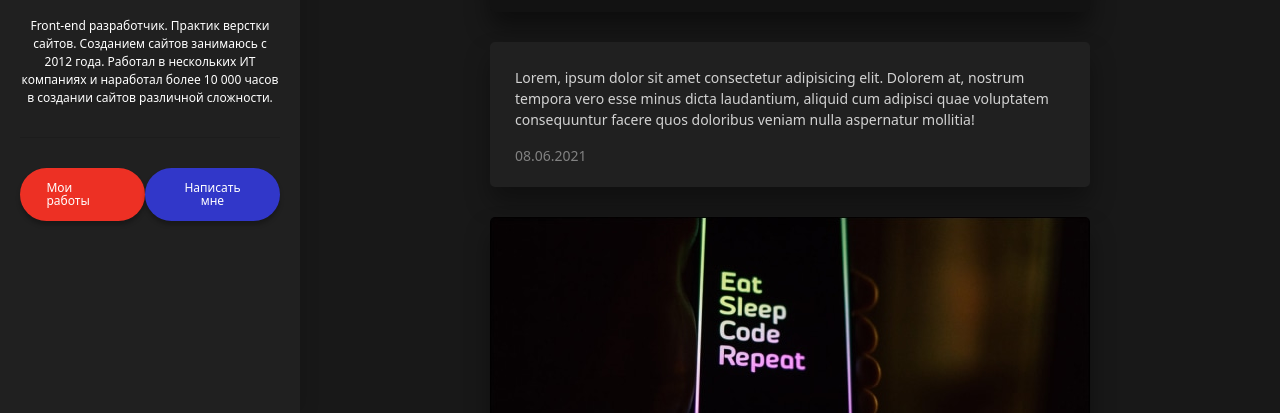
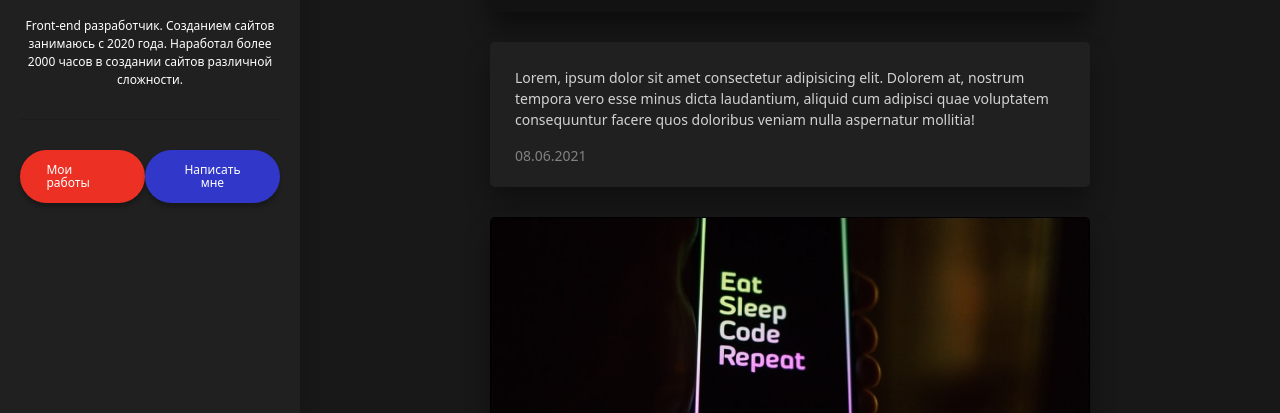
Before and after one commit to IT-MY-GITHUB/Layouts-Repository, a plain HTML site: page personal-blog-example/index.html in a window 1280 px wide. Shown: the part 387-800 px from the top of the page. Drawn offline with Linux system fonts and the light colour scheme.

Commit message:
refactor: changer link's

```diff
--- a/personal-blog-example/index.html
+++ b/personal-blog-example/index.html
@@ -104,9 +104,9 @@
 
             <div class="profile__text">
               <p>
-                Front-end разработчик. Практик верстки сайтов. Созданием сайтов
-                занимаюсь с 2012 года. Работал в нескольких ИТ компаниях и наработал
-                более 10 000 часов в создании сайтов различной сложности.
+                Front-end разработчик. Созданием сайтов
+                занимаюсь с 2020 года. Наработал
+                более 2000 часов в создании сайтов различной сложности.
               </p>
             </div>
           </div>
@@ -229,7 +229,7 @@
 <article class="post"><!-- start article .post -->
   <div class="post__header">
     <div class="embed">
-      <iframe src="https://www.youtube.com/embed/xEUBw7Da_sI" frameborder="0" allow="accelerometer; autoplay; clipboard-write; encrypted-media; gyroscope; picture-in-picture" allowfullscreen></iframe>
+      <iframe src="https://place-hold.it/420x580" frameborder="0" allow="accelerometer; autoplay; clipboard-write; encrypted-media; gyroscope; picture-in-picture" allowfullscreen></iframe>
     </div>
   </div>
   <div class="post__content">
```
